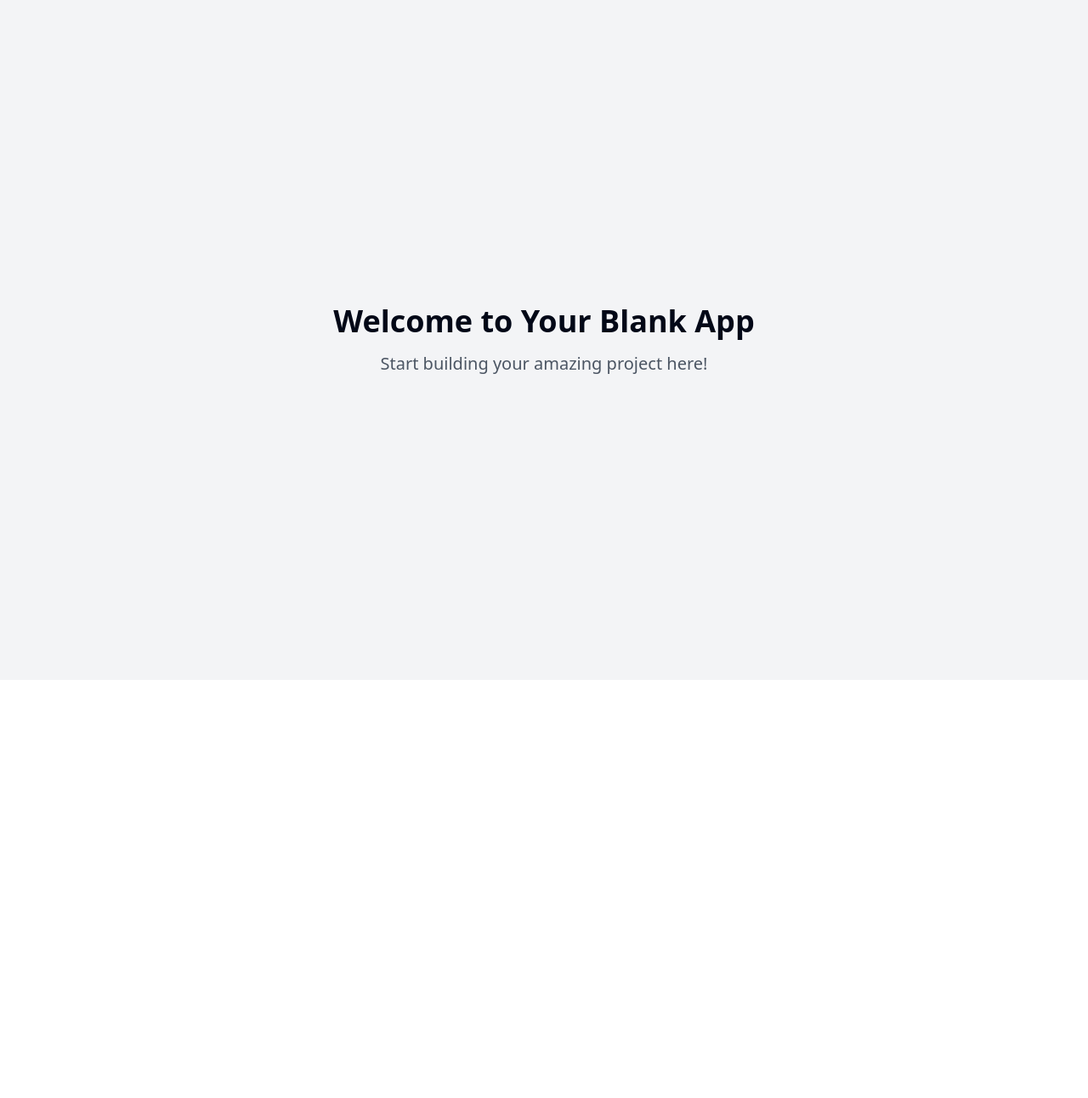
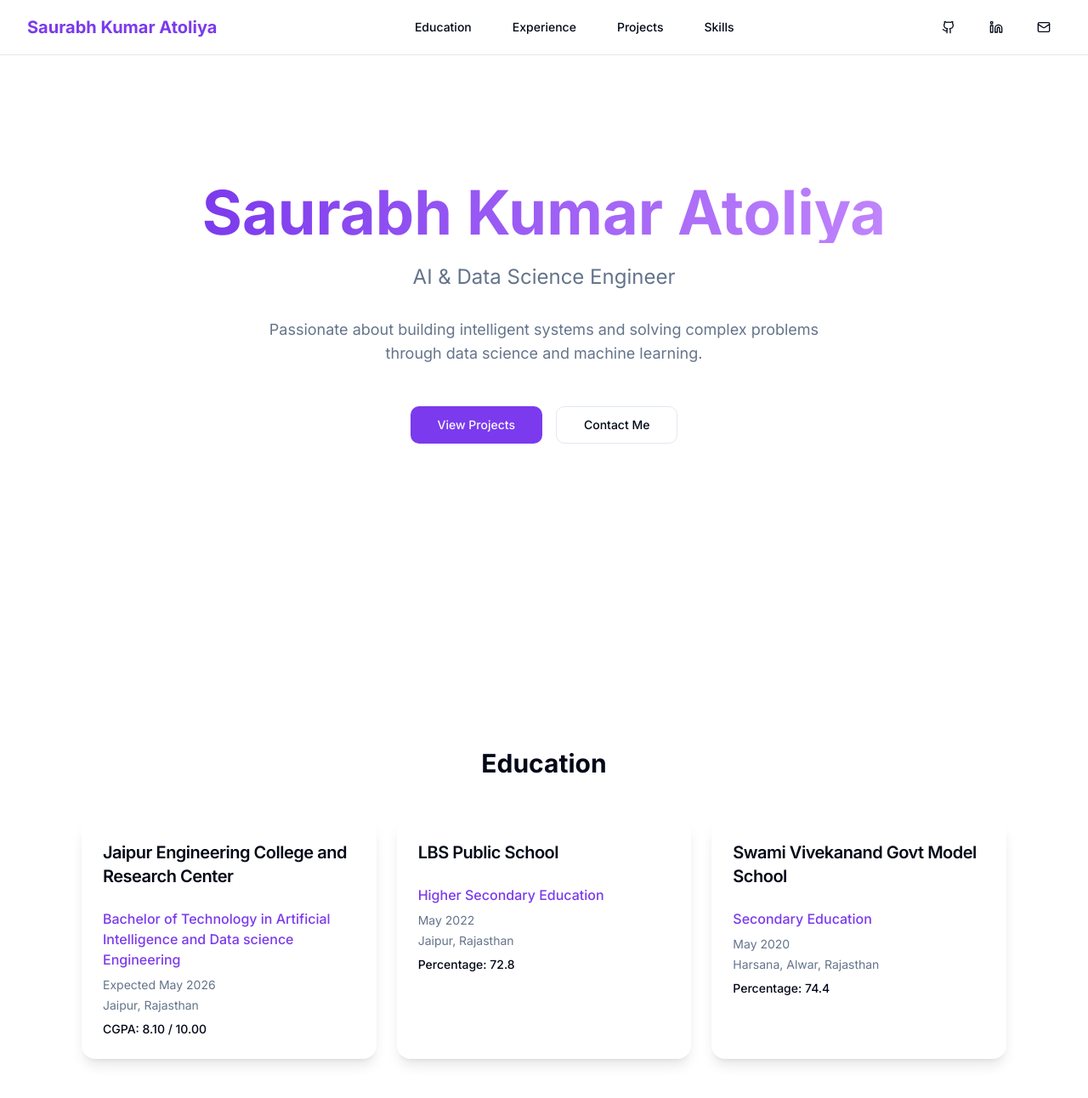
Before and after one commit to saurabhatoliya/resume-ui-canvas, a React (Vite) app: page / in a window 1280 px wide. Shown: the top 1292 px of the page at 85% size. Before the commit the page ends 800 px from the top, so only its background shows below. Built offline with nearby package versions, Linux system fonts and the light colour scheme.

Commit message:
Build portfolio website
Implement interactive UI based on resume.

```diff
--- /dev/null
+++ b/src/components/Education.tsx
@@ -0,0 +1,56 @@
+
+import React from 'react';
+import { Card, CardContent, CardHeader, CardTitle } from "@/components/ui/card";
+
+const Education = () => {
+  const education = [
+    {
+      school: "Jaipur Engineering College and Research Center",
+      degree: "Bachelor of Technology in Artificial Intelligence and Data science Engineering",
+      duration: "Expected May 2026",
+      location: "Jaipur, Rajasthan",
+      details: "CGPA: 8.10 / 10.00"
+    },
+    {
+      school: "LBS Public School",
+      degree: "Higher Secondary Education",
+      duration: "May 2022",
+      location: "Jaipur, Rajasthan",
+      details: "Percentage: 72.8"
+    },
+    {
+      school: "Swami Vivekanand Govt Model School",
+      degree: "Secondary Education",
+      duration: "May 2020",
+      location: "Harsana, Alwar, Rajasthan",
+      details: "Percentage: 74.4"
+    }
+  ];
+
+  return (
+    <section id="education" className="py-20">
+      <div className="max-w-6xl mx-auto px-4 sm:px-6 lg:px-8">
+        <h2 className="text-3xl font-bold mb-12 text-center">Education</h2>
+        <div className="grid gap-6 md:grid-cols-2 lg:grid-cols-3">
+          {education.map((edu, index) => (
+            <Card key={index} className="glass-card fade-in" style={{animationDelay: `${index * 0.1}s`}}>
+              <CardHeader>
+                <CardTitle className="text-xl font-semibold">
+                  {edu.school}
+                </CardTitle>
+              </CardHeader>
+              <CardContent>
+                <p className="text-primary font-medium mb-2">{edu.degree}</p>
+                <p className="text-sm text-muted-foreground mb-1">{edu.duration}</p>
+                <p className="text-sm text-muted-foreground mb-2">{edu.location}</p>
+                <p className="text-sm font-medium">{edu.details}</p>
+              </CardContent>
+            </Card>
+          ))}
+        </div>
+      </div>
+    </section>
+  );
+};
+
+export default Education;
--- /dev/null
+++ b/src/components/Hero.tsx
@@ -0,0 +1,31 @@
+
+import React from 'react';
+import { Button } from "@/components/ui/button";
+
+const Hero = () => {
+  return (
+    <section className="min-h-screen flex items-center justify-center pt-16 pb-32">
+      <div className="max-w-4xl mx-auto px-4 sm:px-6 lg:px-8 text-center">
+        <h1 className="text-5xl sm:text-7xl font-bold mb-6 bg-gradient-to-r from-primary to-purple-400 text-transparent bg-clip-text">
+          Saurabh Kumar Atoliya
+        </h1>
+        <p className="text-xl sm:text-2xl text-muted-foreground mb-8">
+          AI & Data Science Engineer
+        </p>
+        <p className="text-lg text-muted-foreground mb-12 max-w-2xl mx-auto">
+          Passionate about building intelligent systems and solving complex problems through data science and machine learning.
+        </p>
+        <div className="flex flex-col sm:flex-row gap-4 justify-center">
+          <Button size="lg" asChild>
+            <a href="#projects">View Projects</a>
+          </Button>
+          <Button size="lg" variant="outline" asChild>
+            <a href="mailto:saurabhatoliya637@gmail.com">Contact Me</a>
+          </Button>
+        </div>
+      </div>
+    </section>
+  );
+};
+
+export default Hero;
--- /dev/null
+++ b/src/components/Navigation.tsx
@@ -0,0 +1,51 @@
+
+import React from 'react';
+import { Button } from "@/components/ui/button";
+import { Github, Linkedin, Mail } from 'lucide-react';
+
+const Navigation = () => {
+  return (
+    <nav className="fixed top-0 left-0 right-0 z-50 bg-background/80 backdrop-blur-md border-b">
+      <div className="max-w-7xl mx-auto px-4 sm:px-6 lg:px-8">
+        <div className="flex justify-between items-center h-16">
+          <div className="flex-shrink-0">
+            <h1 className="text-xl font-bold text-primary">Saurabh Kumar Atoliya</h1>
+          </div>
+          <div className="hidden md:flex items-center space-x-4">
+            <Button variant="ghost" asChild>
+              <a href="#education">Education</a>
+            </Button>
+            <Button variant="ghost" asChild>
+              <a href="#experience">Experience</a>
+            </Button>
+            <Button variant="ghost" asChild>
+              <a href="#projects">Projects</a>
+            </Button>
+            <Button variant="ghost" asChild>
+              <a href="#skills">Skills</a>
+            </Button>
+          </div>
+          <div className="flex items-center space-x-4">
+            <Button variant="ghost" size="icon" asChild>
+              <a href="https://github.com/saurabhatoliya" target="_blank" rel="noopener noreferrer">
+                <Github className="h-5 w-5" />
+              </a>
+            </Button>
+            <Button variant="ghost" size="icon" asChild>
+              <a href="https://linkedin.com/in/saurabhatoliya" target="_blank" rel="noopener noreferrer">
+                <Linkedin className="h-5 w-5" />
+              </a>
+            </Button>
+            <Button variant="ghost" size="icon" asChild>
+              <a href="mailto:saurabhatoliya637@gmail.com">
+                <Mail className="h-5 w-5" />
+              </a>
+            </Button>
+          </div>
+        </div>
+      </div>
+    </nav>
+  );
+};
+
+export default Navigation;
--- a/src/index.css
+++ b/src/index.css
@@ -1,3 +1,6 @@
+
+@import url('https://fonts.googleapis.com/css2?family=Inter:wght@300;400;500;600;700&display=swap');
+
 @tailwind base;
 @tailwind components;
 @tailwind utilities;
@@ -6,87 +9,24 @@
   :root {
     --background: 0 0% 100%;
     --foreground: 222.2 84% 4.9%;
-
     --card: 0 0% 100%;
     --card-foreground: 222.2 84% 4.9%;
-
     --popover: 0 0% 100%;
     --popover-foreground: 222.2 84% 4.9%;
-
-    --primary: 222.2 47.4% 11.2%;
+    --primary: 262 83.3% 57.8%;
     --primary-foreground: 210 40% 98%;
-
     --secondary: 210 40% 96.1%;
     --secondary-foreground: 222.2 47.4% 11.2%;
-
     --muted: 210 40% 96.1%;
     --muted-foreground: 215.4 16.3% 46.9%;
-
-    --accent: 210 40% 96.1%;
+    --accent: 262 83.3% 57.8%;
     --accent-foreground: 222.2 47.4% 11.2%;
-
     --destructive: 0 84.2% 60.2%;
     --destructive-foreground: 210 40% 98%;
-
     --border: 214.3 31.8% 91.4%;
     --input: 214.3 31.8% 91.4%;
-    --ring: 222.2 84% 4.9%;
-
-    --radius: 0.5rem;
-
-    --sidebar-background: 0 0% 98%;
-
-    --sidebar-foreground: 240 5.3% 26.1%;
-
-    --sidebar-primary: 240 5.9% 10%;
-
-    --sidebar-primary-foreground: 0 0% 98%;
-
-    --sidebar-accent: 240 4.8% 95.9%;
-
-    --sidebar-accent-foreground: 240 5.9% 10%;
-
-    --sidebar-border: 220 13% 91%;
-
-    --sidebar-ring: 217.2 91.2% 59.8%;
-  }
-
-  .dark {
-    --background: 222.2 84% 4.9%;
-    --foreground: 210 40% 98%;
-
-    --card: 222.2 84% 4.9%;
-    --card-foreground: 210 40% 98%;
-
-    --popover: 222.2 84% 4.9%;
-    --popover-foreground: 210 40% 98%;
-
-    --primary: 210 40% 98%;
-    --primary-foreground: 222.2 47.4% 11.2%;
-
-    --secondary: 217.2 32.6% 17.5%;
-    --secondary-foreground: 210 40% 98%;
-
-    --muted: 217.2 32.6% 17.5%;
-    --muted-foreground: 215 20.2% 65.1%;
-
-    --accent: 217.2 32.6% 17.5%;
-    --accent-foreground: 210 40% 98%;
-
-    --destructive: 0 62.8% 30.6%;
-    --destructive-foreground: 210 40% 98%;
-
-    --border: 217.2 32.6% 17.5%;
-    --input: 217.2 32.6% 17.5%;
-    --ring: 212.7 26.8% 83.9%;
-    --sidebar-background: 240 5.9% 10%;
-    --sidebar-foreground: 240 4.8% 95.9%;
-    --sidebar-primary: 224.3 76.3% 48%;
-    --sidebar-primary-foreground: 0 0% 100%;
-    --sidebar-accent: 240 3.7% 15.9%;
-    --sidebar-accent-foreground: 240 4.8% 95.9%;
-    --sidebar-border: 240 3.7% 15.9%;
-    --sidebar-ring: 217.2 91.2% 59.8%;
+    --ring: 262 83.3% 57.8%;
+    --radius: 0.75rem;
   }
 }
 
@@ -94,8 +34,26 @@
   * {
     @apply border-border;
   }
-
   body {
-    @apply bg-background text-foreground;
+    @apply bg-background text-foreground font-inter antialiased;
   }
 }
+
+.glass-card {
+  @apply bg-white/10 backdrop-blur-lg border border-white/20 rounded-2xl shadow-lg;
+}
+
+.fade-in {
+  animation: fadeIn 0.5s ease-out forwards;
+}
+
+@keyframes fadeIn {
+  from {
+    opacity: 0;
+    transform: translateY(20px);
+  }
+  to {
+    opacity: 1;
+    transform: translateY(0);
+  }
+}
--- a/src/pages/Index.tsx
+++ b/src/pages/Index.tsx
@@ -1,12 +1,14 @@
-// Update this page (the content is just a fallback if you fail to update the page)
+
+import Navigation from "@/components/Navigation";
+import Hero from "@/components/Hero";
+import Education from "@/components/Education";
 
 const Index = () => {
   return (
-    <div className="min-h-screen flex items-center justify-center bg-gray-100">
-      <div className="text-center">
-        <h1 className="text-4xl font-bold mb-4">Welcome to Your Blank App</h1>
-        <p className="text-xl text-gray-600">Start building your amazing project here!</p>
-      </div>
+    <div className="min-h-screen">
+      <Navigation />
+      <Hero />
+      <Education />
     </div>
   );
 };
--- a/tailwind.config.ts
+++ b/tailwind.config.ts
@@ -1,3 +1,4 @@
+
 import type { Config } from "tailwindcss";
 
 export default {
@@ -12,85 +13,70 @@ export default {
   theme: {
     container: {
       center: true,
-			padding: '2rem',
+      padding: "2rem",
       screens: {
-				'2xl': '1400px'
-			}
+        "2xl": "1400px",
+      },
     },
     extend: {
+      fontFamily: {
+        inter: ['Inter', 'sans-serif'],
+      },
       colors: {
-				border: 'hsl(var(--border))',
-				input: 'hsl(var(--input))',
-				ring: 'hsl(var(--ring))',
-				background: 'hsl(var(--background))',
-				foreground: 'hsl(var(--foreground))',
+        border: "hsl(var(--border))",
+        input: "hsl(var(--input))",
+        ring: "hsl(var(--ring))",
+        background: "hsl(var(--background))",
+        foreground: "hsl(var(--foreground))",
         primary: {
-					DEFAULT: 'hsl(var(--primary))',
-					foreground: 'hsl(var(--primary-foreground))'
+          DEFAULT: "hsl(var(--primary))",
+          foreground: "hsl(var(--primary-foreground))",
         },
         secondary: {
-					DEFAULT: 'hsl(var(--secondary))',
-					foreground: 'hsl(var(--secondary-foreground))'
+          DEFAULT: "hsl(var(--secondary))",
+          foreground: "hsl(var(--secondary-foreground))",
         },
         destructive: {
-					DEFAULT: 'hsl(var(--destructive))',
-					foreground: 'hsl(var(--destructive-foreground))'
+          DEFAULT: "hsl(var(--destructive))",
+          foreground: "hsl(var(--destructive-foreground))",
         },
         muted: {
-					DEFAULT: 'hsl(var(--muted))',
-					foreground: 'hsl(var(--muted-foreground))'
+          DEFAULT: "hsl(var(--muted))",
+          foreground: "hsl(var(--muted-foreground))",
         },
         accent: {
-					DEFAULT: 'hsl(var(--accent))',
-					foreground: 'hsl(var(--accent-foreground))'
+          DEFAULT: "hsl(var(--accent))",
+          foreground: "hsl(var(--accent-foreground))",
         },
         popover: {
-					DEFAULT: 'hsl(var(--popover))',
-					foreground: 'hsl(var(--popover-foreground))'
+          DEFAULT: "hsl(var(--popover))",
+          foreground: "hsl(var(--popover-foreground))",
         },
         card: {
-					DEFAULT: 'hsl(var(--card))',
-					foreground: 'hsl(var(--card-foreground))'
+          DEFAULT: "hsl(var(--card))",
+          foreground: "hsl(var(--card-foreground))",
         },
-				sidebar: {
-					DEFAULT: 'hsl(var(--sidebar-background))',
-					foreground: 'hsl(var(--sidebar-foreground))',
-					primary: 'hsl(var(--sidebar-primary))',
-					'primary-foreground': 'hsl(var(--sidebar-primary-foreground))',
-					accent: 'hsl(var(--sidebar-accent))',
-					'accent-foreground': 'hsl(var(--sidebar-accent-foreground))',
-					border: 'hsl(var(--sidebar-border))',
-					ring: 'hsl(var(--sidebar-ring))'
-				}
       },
       borderRadius: {
-				lg: 'var(--radius)',
-				md: 'calc(var(--radius) - 2px)',
-				sm: 'calc(var(--radius) - 4px)'
+        lg: "var(--radius)",
+        md: "calc(var(--radius) - 2px)",
+        sm: "calc(var(--radius) - 4px)",
       },
       keyframes: {
-				'accordion-down': {
-					from: {
-						height: '0'
+        "accordion-down": {
+          from: { height: "0" },
+          to: { height: "var(--radix-accordion-content-height)" },
         },
-					to: {
-						height: 'var(--radix-accordion-content-height)'
-					}
+        "accordion-up": {
+          from: { height: "var(--radix-accordion-content-height)" },
+          to: { height: "0" },
         },
-				'accordion-up': {
-					from: {
-						height: 'var(--radix-accordion-content-height)'
-					},
-					to: {
-						height: '0'
-					}
-				}
       },
       animation: {
-				'accordion-down': 'accordion-down 0.2s ease-out',
-				'accordion-up': 'accordion-up 0.2s ease-out'
-			}
-		}
+        "accordion-down": "accordion-down 0.2s ease-out",
+        "accordion-up": "accordion-up 0.2s ease-out",
+      },
+    },
   },
   plugins: [require("tailwindcss-animate")],
 } satisfies Config;
```
Lines whose indentation alone changed are shown as unchanged.
